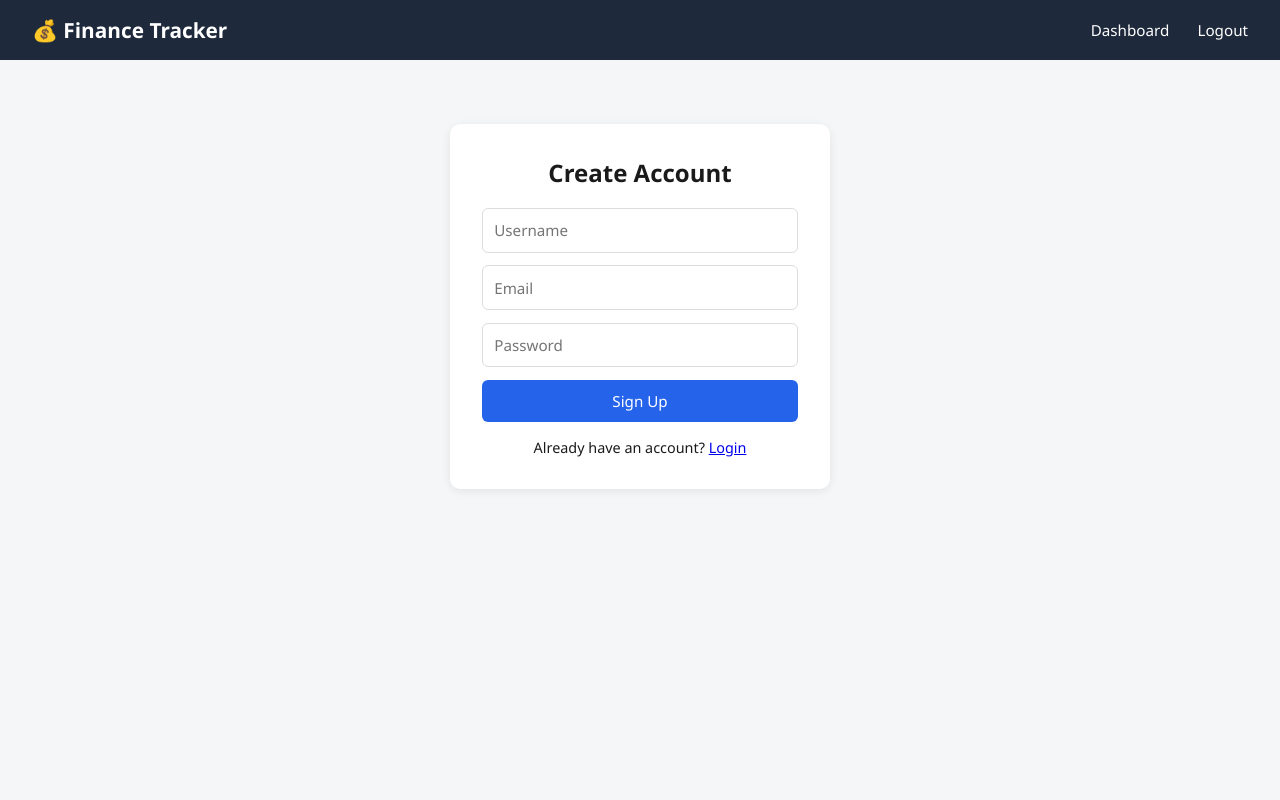
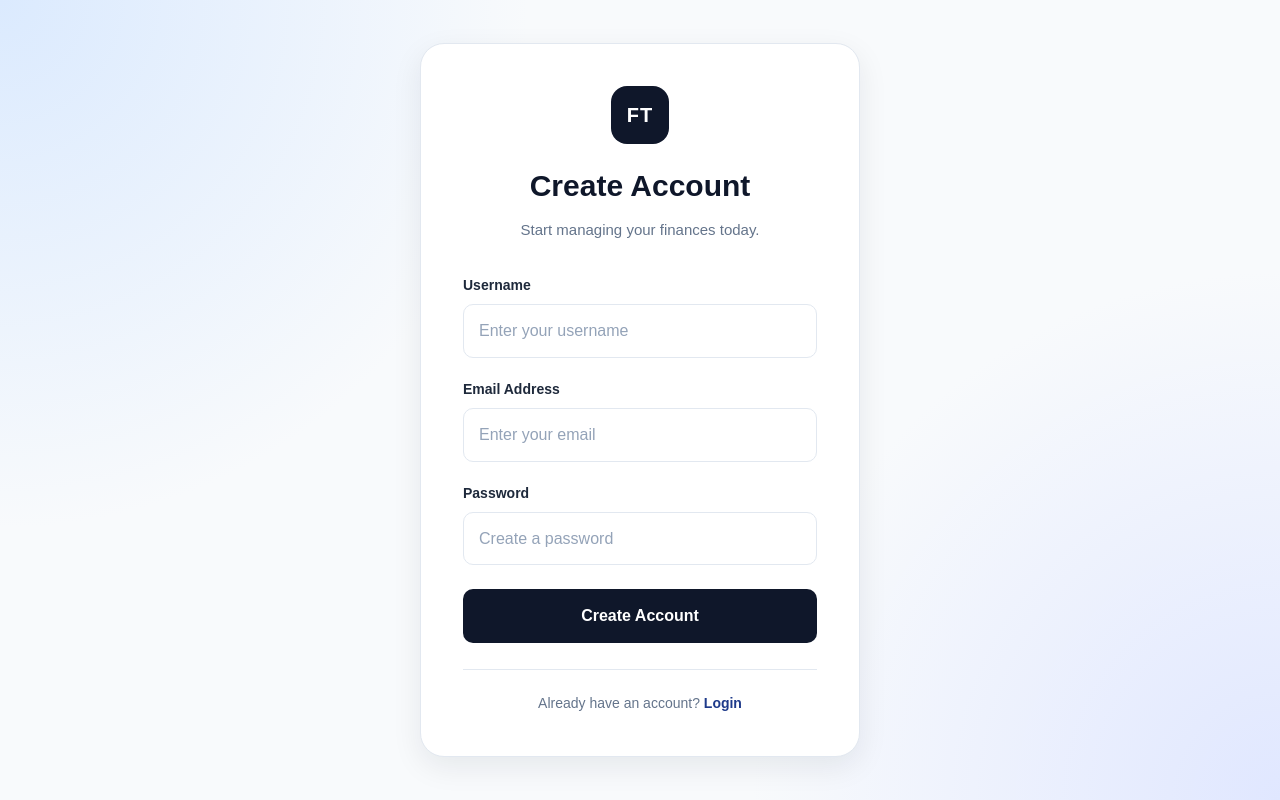
Before and after one commit to iqrajaved834-wq/finannce_tracker, a Flask app: template templates/signup.html in a window 1280 px wide. Run offline with Flask 3, Linux system fonts and the light colour scheme; the template is opened without the code that fills it, so the values that code supplies are empty; parts of the project's set-up code (start-up, migrations or seed data) failed here and were passed over.

Commit message:
frontend backend connection for signup and login

```diff
--- a/app.py
+++ b/app.py
@@ -1,4 +1,4 @@
-from flask import Flask
+from flask import Flask,render_template
 from utils.db import mysql
 from utils.decorators import login_required
 from config import config
@@ -19,7 +19,7 @@ app.register_blueprint(category_bp)
 
 @app.route("/")
 def home():
-    return "Finance Tracker is live!!!"
+    return render_template("login.html")
 
 
 if __name__ == "__main__":
--- a/static/css/style.css
+++ b/static/css/style.css
@@ -1,195 +1,230 @@
+
+:root {
+    --dark-blue: #0f172a;
+    --blue: #1e3a8a;
+    --blue-light: #eff6ff;
+
+    --white: #ffffff;
+    --background: #f8fafc;
+
+    --text: #1e293b;
+    --muted: #64748b;
+
+    --border: #e2e8f0;
+
+    --success: #15803d;
+    --success-light: #f0fdf4;
+
+    --danger: #dc2626;
+    --danger-light: #fef2f2;
+    --shadow: 0 10px 30px rgba(15, 23, 42, 0.08);
+    --radius: 16px;
+}
 * {
     margin: 0;
     padding: 0;
     box-sizing: border-box;
-    font-family: 'Segoe UI', sans-serif;
 }
 
 body {
-    background: #f4f6f8;
-    color: #1a1a1a;
+    font-family: Arial, Helvetica, sans-serif;
+    background: var(--background);
+    color: var(--text);
+    line-height: 1.6;
+}
+html {
+    scroll-behavior: smooth;
 }
 
 
-.navbar {
-    display: flex;
-    justify-content: space-between;
-    align-items: center;
-    background: #1e293b;
-    color: white;
-    padding: 1rem 2rem;
+button,
+input,
+select,
+textarea {
+    font: inherit;
+}
+button {
+    cursor: pointer;
 }
 
-.navbar h2 {
-    font-size: 1.3rem;
+a {
+    text-decoration: none;
+    color: inherit;
 }
 
-.nav-links a {
-    color: white;
-    text-decoration: none;
-    margin-left: 1.5rem;
-    font-size: 0.95rem;
+img {
+    max-width: 100%;
+    display: block;
 }
 
-.nav-links a:hover {
-    color: #93c5fd;
+.hidden {
+    display: none !important;
+}
+
+.container {
+    width: min(1200px, 92%);
+    margin: 0 auto;
 }
 
 
-.container {
-    max-width: 1000px;
-    margin: 2rem auto;
-    padding: 0 1rem;
+.auth-page {
+    min-height: 100vh;
+    display: flex;
+    align-items: center;
+    justify-content: center;
+    padding: 40px 20px;
+    background:
+        radial-gradient(circle at top left, #dbeafe 0%, transparent 35%),
+        radial-gradient(circle at bottom right, #e0e7ff 0%, transparent 35%),
+        var(--background);
 }
 
 
-.auth-box {
-    max-width: 380px;
-    margin: 4rem auto;
-    background: white;
-    padding: 2rem;
-    border-radius: 10px;
-    box-shadow: 0 2px 10px rgba(0,0,0,0.08);
+.auth-card {
+    width: 100%;
+    max-width: 440px;
+    background: var(--white);
+    padding: 42px;
+    border: 1px solid var(--border);
+    border-radius: 24px;
+    box-shadow: var(--shadow);
 }
 
-.auth-box h2 {
-    margin-bottom: 1.2rem;
+
+.auth-header {
+    text-align: center;
+    margin-bottom: 32px;
+}
+
+
+.logo-mark {
+    width: 58px;
+    height: 58px;
+    margin: 0 auto 18px;
+    display: flex;
+    align-items: center;
+    justify-content: center;
+    background: var(--dark-blue);
+    color: var(--white);
+    border-radius: 16px;
+    font-size: 20px;
+    font-weight: 700;
+    letter-spacing: 1px;
+}
+
+
+.auth-header h1 {
+    color: var(--dark-blue);
+    font-size: 30px;
+    margin-bottom: 8px;
+}
+
+
+.auth-header p {
+    color: var(--muted);
+    font-size: 15px;
+}
+
+
+.form-group {
+    margin-bottom: 20px;
+}
+
+
+.form-group label {
+    display: block;
+    margin-bottom: 8px;
+    color: var(--text);
+    font-size: 14px;
+    font-weight: 600;
+}
+
+
+.form-group input {
+    width: 100%;
+    padding: 13px 15px;
+    border: 1px solid var(--border);
+    border-radius: 10px;
+    background: var(--white);
+    color: var(--text);
+    outline: none;
+    transition: 0.2s ease;
+}
+
+
+.form-group input::placeholder {
+    color: #94a3b8;
+}
+
+
+.form-group input:focus {
+    border-color: var(--blue);
+    box-shadow: 0 0 0 4px var(--blue-light);
+}
+
+
+.primary-btn {
+    width: 100%;
+    border: none;
+    padding: 14px;
+    margin-top: 4px;
+    background: var(--dark-blue);
+    color: var(--white);
+    border-radius: 10px;
+    font-weight: 600;
+    transition: 0.2s ease;
+}
+
+
+.primary-btn:hover {
+    background: var(--blue);
+    transform: translateY(-1px);
+}
+
+
+.auth-footer {
+    text-align: center;
+    margin-top: 26px;
+    padding-top: 22px;
+    border-top: 1px solid var(--border);
+}
+
+
+.auth-footer p {
+    color: var(--muted);
+    font-size: 14px;
+}
+
+
+.auth-footer a {
+    color: var(--blue);
+    font-weight: 600;
+}
+
+
+.auth-footer a:hover {
+    text-decoration: underline;
+}
+
+
+.message {
+    padding: 11px 14px;
+    margin-bottom: 16px;
+    border-radius: 10px;
+    font-size: 14px;
     text-align: center;
 }
 
-.auth-box form {
-    display: flex;
-    flex-direction: column;
-    gap: 0.8rem;
+
+@media (max-width: 500px) {
+
+    .auth-card {
+        padding: 30px 22px;
+        border-radius: 18px;
+    }
+
+    .auth-header h1 {
+        font-size: 26px;
+    }
+
 }
-
-.auth-box input {
-    padding: 0.7rem;
-    border: 1px solid #ddd;
-    border-radius: 6px;
-    font-size: 0.95rem;
-}
-
-.auth-box button {
-    background: #2563eb;
-    color: white;
-    border: none;
-    padding: 0.7rem;
-    border-radius: 6px;
-    font-size: 0.95rem;
-    cursor: pointer;
-}
-
-.auth-box button:hover {
-    background: #1d4ed8;
-}
-
-.auth-box p {
-    text-align: center;
-    margin-top: 1rem;
-    font-size: 0.9rem;
-}
-
-
-.summary-cards {
-    display: flex;
-    gap: 1rem;
-    margin-bottom: 2rem;
-}
-
-.card {
-    flex: 1;
-    background: white;
-    padding: 1.2rem;
-    border-radius: 10px;
-    box-shadow: 0 2px 8px rgba(0,0,0,0.06);
-    text-align: center;
-}
-
-.card h4 {
-    font-size: 0.85rem;
-    color: #666;
-    margin-bottom: 0.5rem;
-}
-
-.card p {
-    font-size: 1.5rem;
-    font-weight: 600;
-}
-
-.card.income p { color: #16a34a; }
-.card.expense p { color: #dc2626; }
-.card.balance p { color: #2563eb; }
-
-
-.add-transaction {
-    background: white;
-    padding: 1.5rem;
-    border-radius: 10px;
-    box-shadow: 0 2px 8px rgba(0,0,0,0.06);
-    margin-bottom: 2rem;
-}
-
-.add-transaction form {
-    display: flex;
-    flex-wrap: wrap;
-    gap: 0.6rem;
-    margin-top: 0.8rem;
-}
-
-.add-transaction input,
-.add-transaction select {
-    padding: 0.6rem;
-    border: 1px solid #ddd;
-    border-radius: 6px;
-    flex: 1;
-    min-width: 140px;
-}
-
-.add-transaction button {
-    background: #2563eb;
-    color: white;
-    border: none;
-    padding: 0.6rem 1.2rem;
-    border-radius: 6px;
-    cursor: pointer;
-}
-
-
-.transaction-list {
-    background: white;
-    padding: 1.5rem;
-    border-radius: 10px;
-    box-shadow: 0 2px 8px rgba(0,0,0,0.06);
-    margin-bottom: 2rem;
-}
-
-table {
-    width: 100%;
-    border-collapse: collapse;
-    margin-top: 1rem;
-}
-
-th, td {
-    text-align: left;
-    padding: 0.6rem;
-    border-bottom: 1px solid #eee;
-    font-size: 0.9rem;
-}
-
-td.income { color: #16a34a; font-weight: 600; }
-td.expense { color: #dc2626; font-weight: 600; }
-
-
-.analytics-section {
-    background: white;
-    padding: 1.5rem;
-    border-radius: 10px;
-    box-shadow: 0 2px 8px rgba(0,0,0,0.06);
-}
-
-.analytics-section img {
-    max-width: 100%;
-    margin-top: 1rem;
-    border-radius: 8px;
-}
--- /dev/null
+++ b/static/js/auth.js
@@ -0,0 +1,76 @@
+const signupform=document.getElementById("signupForm");
+if(signup){
+    signupform.addEventListener("submit",async function (event){
+        event.preventDefault();
+        const username=document.getElementById("username").value;
+        const email=document.getElementById("email").value;
+        const password=document.getElementById("password").value;
+        const message=document.getElementById("message");
+
+    try{
+    const response=await fetch("/signup",{
+        methods:"POST",
+        headers:{
+       "Content-Type":"application/json"
+        },
+        body:JSON.stringify({
+            username:username,
+            email:email,
+            password:password
+        })
+    })
+    const data=await response.json();
+    message.classList.remove("hidden");
+
+    if(response.ok)
+    {
+        message.textContent=data.message;
+        message.classList.add("success");
+        signupform.reset();
+    }
+    else{
+        message.textContent=data.error;
+        message.classList.add("error");
+    }}
+    catch(error){
+        message.classList.remove("hidden");
+        message.textContent="Something Went wrong!!";
+        message.classList.add("error")
+    }})}
+
+const loginform=document.getElementById("loginForm");
+if(loginform){
+    loginform.addEventListener("submit",async function (event){
+      event.preventDefault();
+      const email=document.getElementById("email").value;
+      const password=document.getElementById("password").value;
+      const message=document.getElementById("message");
+      try{
+        const response =await fetch("/login",{
+            method:"POST",
+            headers:{
+                "Content-Type":"Application/json"
+            },
+            body: JSON.stringify({
+                email:email,
+                password:password
+            })
+        })
+        const data= await response.json();
+        message.classList.remove("hidden");
+
+        if(response.ok){
+            message.textContent=data.message;
+            message.classList.add("success");
+            loginform.reset();
+        }
+        else{
+        message.textContent=data.error;
+        message.classList.add("error");
+        }}
+    catch(errot){
+        message.classList.remove("hidden");
+        message.textContent="Something Went wrong!!";
+        message.classList.add("error")
+    }
+      })}
--- a/templates/base.html
+++ b/templates/base.html
@@ -3,22 +3,18 @@
 <head>
     <meta charset="UTF-8">
     <meta name="viewport" content="width=device-width, initial-scale=1.0">
+
     <title>{% block title %}Finance Tracker{% endblock %}</title>
+
     <link rel="stylesheet" href="{{ url_for('static', filename='css/style.css') }}">
 </head>
+
 <body>
-    <nav class="navbar">
-        <h2>💰 Finance Tracker</h2>
-        <div class="nav-links">
-            <a href="/dashboard">Dashboard</a>
-            <a href="/logout">Logout</a>
-        </div>
-    </nav>
 
-    <main class="container">
-        {% block content %}{% endblock %}
-    </main>
+    {% block content %}
+    {% endblock %}
+    <script src="{{ url_for('static', filename='js/auth.js') }}"></script>
+    <script src="{{ url_for('static', filename='js/dashboard.js') }}"></script>
 
-    <script src="{{ url_for('static', filename='js/script.js') }}"></script>
 </body>
 </html>
--- a/templates/signup.html
+++ b/templates/signup.html
@@ -1,15 +1,90 @@
+{% extends "base.html" %}
 
-{% extends "base.html" %}
-{% block title %}Sign Up{% endblock %}
+{% block title %}Sign Up | Finance Tracker{% endblock %}
+
 {% block content %}
-<div class="auth-box">
-    <h2>Create Account</h2>
-    <form method="POST" action="/signup">
-        <input type="text" name="username" placeholder="Username" required>
-        <input type="email" name="email" placeholder="Email" required>
-        <input type="password" name="password" placeholder="Password" required>
-        <button type="submit">Sign Up</button>
-    </form>
-    <p>Already have an account? <a href="/signup">Login</a></p>
+
+<div class="auth-page">
+
+    <div class="auth-card">
+
+        <div class="auth-header">
+            <div class="logo-mark">FT</div>
+
+            <h1>Create Account</h1>
+
+            <p>Start managing your finances today.</p>
+        </div>
+
+
+        <form id="signupForm">
+
+            <div class="form-group">
+
+                <label for="username">Username</label>
+
+                <input
+                    type="text"
+                    id="username"
+                    name="username"
+                    placeholder="Enter your username"
+                    required
+                >
+
+            </div>
+
+
+            <div class="form-group">
+
+                <label for="email">Email Address</label>
+
+                <input
+                    type="email"
+                    id="email"
+                    name="email"
+                    placeholder="Enter your email"
+                    required
+                >
+
+            </div>
+
+
+            <div class="form-group">
+
+                <label for="password">Password</label>
+
+                <input
+                    type="password"
+                    id="password"
+                    name="password"
+                    placeholder="Create a password"
+                    required
+                >
+
+            </div>
+
+
+
+            <button type="submit" class="primary-btn">
+                Create Account
+            </button>
+
+             <div id="signupMessage" class="message hidden"></div>
+
+        </form>
+
+
+        <div class="auth-footer">
+
+            <p>
+                Already have an account?
+                <a href="/login">Login</a>
+            </p>
+
+        </div>
+
+    </div>
+
 </div>
+
 {% endblock %}
```
Also changed, not shown: routes/user_routes.py (+4 -4 lines), templates/login.html (+71 -10 lines), static/js/dashboard.js (added), static/js/script.js (deleted).
